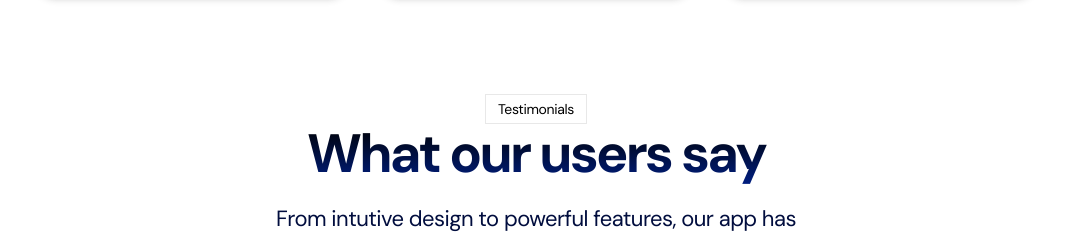
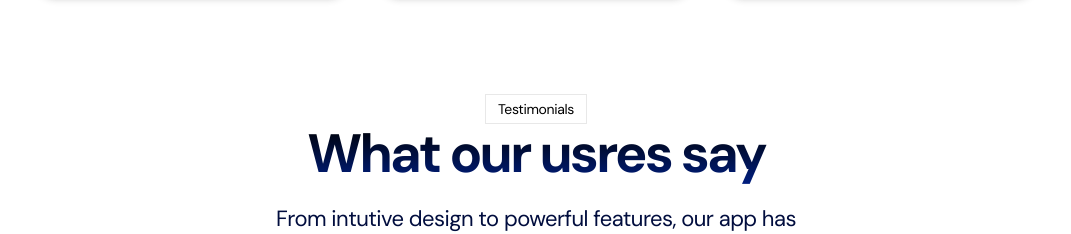
Before and after one commit to NipunShrivats/Falcon-eye-EMS, a Next.js app: page / in a window 1280 px wide. Shown: the part 2941-3175 px from the top of the page, without its empty margins (104-1175 px from the left). Built offline with nearby package versions, Linux system fonts and the light colour scheme.

Commit message:
Revert "changes on Nov22, commit no.3"
This reverts commit 7ff72838680316142b8c3c33f4cc2be8bb310e24.

```diff
--- a/src/components/sections/Testimonials.tsx
+++ b/src/components/sections/Testimonials.tsx
@@ -112,7 +112,7 @@ export const Testimonials = () => {
           <div className="flex justify-center">
             <div className="tag">Testimonials</div>
           </div>
-          <h2 className="section-title">What our users say</h2>
+          <h2 className="section-title">What our usres say</h2>
           <p className="section-description mt-5">
             From intutive design to powerful features, our app has become an
             essential tool for users around the world.
```
